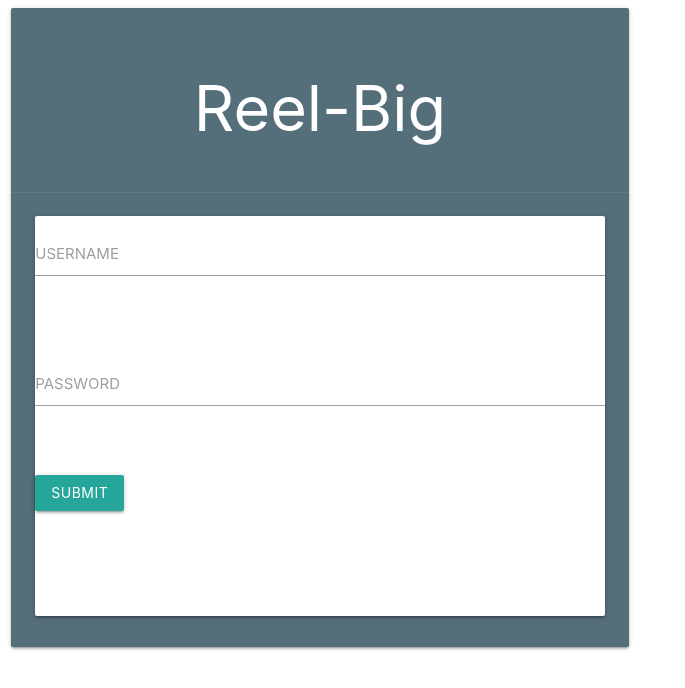
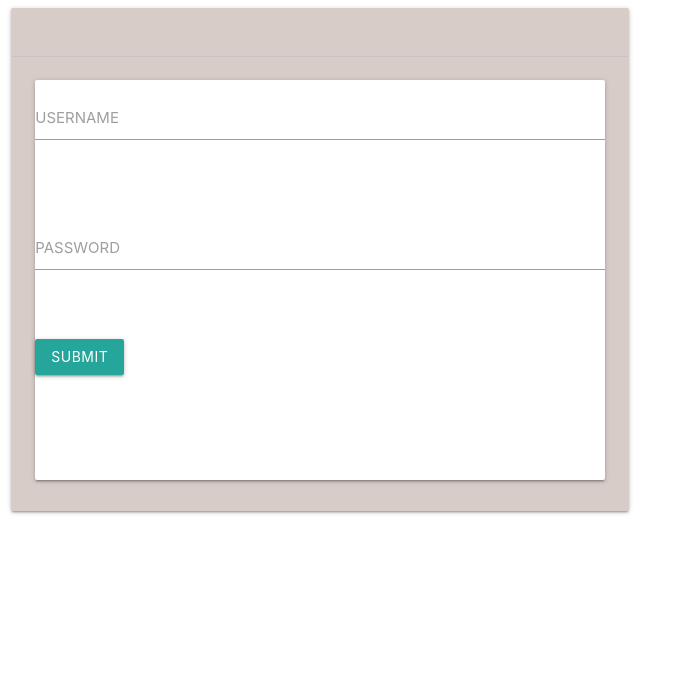
Before and after one commit to Team-CBD/big-reel, a plain HTML site: page logIn.html in a window 1280 px wide. Shown: the whole page, without its empty margins (0-685 px from the left). Drawn offline with nearby package versions, Linux system fonts and the light colour scheme.

Commit message:
updated login

```diff
--- a/logIn.html
+++ b/logIn.html
@@ -18,9 +18,9 @@
   <body>
     <div class="row">
         <div class="col s12 m6">
-          <div class="card blue-grey darken-1">
+          <div class="card brown lighten-4">
             <div class="card-content white-text">
-              <h1 class="center">Reel-Big</h1>
+              <a href="dashboard.html">
             </div>
             <div class="card-action">
                 <div class="card medium">
```
